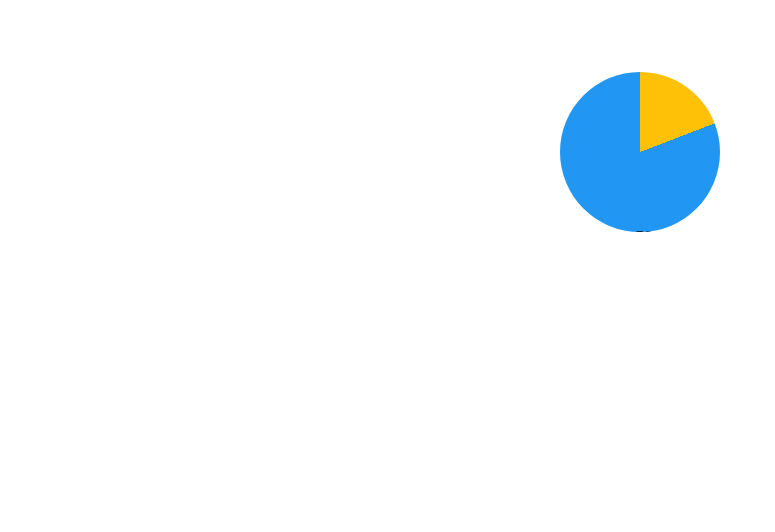
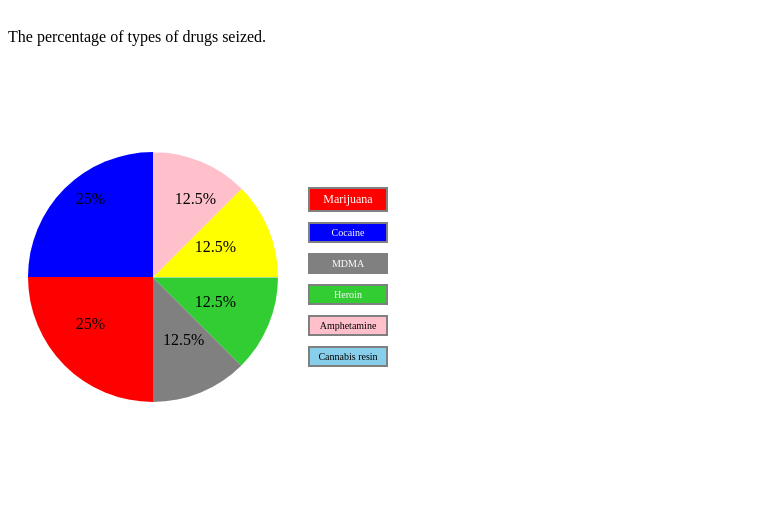
Before and after one commit to andrei645/RoDX-Romanian-Drug-Explorer, a plain HTML site: page components/pie-chart/pie-chart.html in a window 1280 px wide. Shown: the whole page, without its empty margins (0-775 px from the left). Drawn offline with Linux system fonts and the light colour scheme; files that its build step writes are made by us from their sources.

Commit message:
- added labels on pie chart

```diff
--- a/components/pie-chart/pie-chart.css
+++ b/components/pie-chart/pie-chart.css
@@ -1,35 +1,201 @@
+
+.pie-chart-title{
+  margin: 0px;
+  position: relative;
+  top: 20px;
+}
 .charts-wrapper__pie-chart-container{
 
   display: flex;
-      justify-content: center;
-      padding: 1rem;
-      margin: 1rem;
+
 }
 
-  .charts-wrapper__pie-chart-container__wrapper {
-      margin: 5vmin auto;
-      border-radius: 50%;
-      width: 20vmin;
-      height: 20vmin;
-      overflow: hidden;
-      background: linear-gradient(-21deg, #2196f3 50%, transparent 50%), linear-gradient(to right, #2196f3 50%, #ffc107 50%);
+.pie-chart__labels{
+
+  display: flex;
+  flex-direction: column;
+  gap: 10px;
+  align-items: center;
+  justify-content: center;
+  padding-left: 10px;
+}
+.pie-wrap .purple p{
+  position: absolute;
+  top: 140px;
+}
+.pie-wrap .purple p:first-child{
+  top: 70px;
 }
 
-    .charts-wrapper__container-flex{
-      display: flex;
-      justify-content: space-evenly;
+.pie-wrap .green p{
+  position: absolute;
+  top: 20px;
 }
 
-    .charts-wrapper__pie-chart{
-
-      width: 100%;
-      background-color: white;
+.wheat p{
+  left: 10px;
+  position: absolute;
 }
 
-    .charts-wrapper__pie-chart-container__wrapper__item-html {
-      margin: 10vmin 0 0 50vmin;
+.pie-wrap .green p:first-child{
+  top: 0px;
 }
 
-    .charts-wrapper__pie-chart-container__wrapper__item-css {
-      margin: 5vmin;
+.pink p{
+  position: relative;
+  left: -20px;
+  top: 0px;
 }
+
+
+.pie-wrap .pink, .pie-wrap .wheat{
+  justify-content: flex-start;
+}
+
+
+
+.pink{
+  background-color: pink;
+  height:50%;
+  position: absolute;
+  top: 0px;
+  right: 0;
+  width: 50%;
+  clip-path: polygon(0 0, 100% 0%, 0% 100%);
+}
+
+.purple{
+  background-color: yellow;
+  color: black;
+  height:50%;
+  width: 50%;
+  right: 0;
+  top: 0;
+  position: absolute;
+  clip-path:polygon(0% 100%, 100% 0%, 100% 100%);
+}
+
+.green{
+  background-color: limegreen;
+  height:50%;
+  width: 50%;
+  right: 0;
+  top: 50%;
+  position: absolute;
+  clip-path:polygon(0% 0%, 100% 0%, 100% 100%);
+}
+
+.wheat{
+  background-color: grey;
+  height:50%;
+  width: 50%;
+  right: 0;
+  top: 50%;
+  position: absolute;
+  clip-path:polygon(0% 0%, 100% 100%, 0% 100%);
+}
+.pie-wrap .entry{
+  display: flex;
+  flex-direction: column;
+  justify-content: center;
+  align-items: center;
+}
+
+/* *the individual entries* */
+
+.sky-blue{
+  background-color: red;
+  height:50%;
+  width: 50%;
+  display: block;
+}
+
+.light-yellow{
+  background-color: blue;
+  height:50%;
+  width: 50%;
+}
+.wrapper{
+  display: flex;
+  align-items: center;
+  justify-content: center;
+}
+
+.pie-wrap{
+  width: 250px;
+  height: 250px;
+  margin: 10% 20px;
+  overflow: hidden;
+  position: relative;
+  border-radius: 50%;
+  color: black;
+}
+
+.key-wrap label{
+  display: block;
+  border: 1px solid;
+  width: 50px;
+  text-align: center;
+  padding: 10px 15px;
+  cursor: pointer;
+  margin-bottom: 8px;
+  }
+
+  input[type="radio"]{
+    display: none;
+}
+.marijuana-label{
+  width: 70px;
+  background-color: red;
+  padding: 3px;
+  color: white;
+  font-size: 12px;
+  text-align: center;
+  border: 2px solid grey;
+}
+.cocaine-label{
+  width: 70px;
+  background-color: blue;
+  padding: 3px;
+  color: white;
+  text-align: center;
+  font-size: 10px;
+  border: 2px solid grey;
+
+}
+.MDMA-label{
+  width: 70px;
+  background-color: grey;
+  padding: 3px;
+  color: white;
+  text-align: center;
+  font-size: 10px;
+  border: 2px solid grey;
+}
+.heroin-label{
+  width: 70px;
+  background-color: limegreen;
+  padding: 3px;
+  text-align: center;
+  color: white;
+  font-size: 10px;
+  border: 2px solid grey;
+}
+.amphetamine-label{
+  width: 70px;
+  text-align: center;
+  background-color: pink;
+  padding: 3px;
+  color: black;
+  font-size: 10px;
+  border: 2px solid grey;
+}
+.cannabis-resin-label{
+  text-align: center;
+  width: 70px;
+  background-color: skyblue;
+  padding: 3px;
+  color: black;
+  font-size: 10px;
+  border: 2px solid grey;
+}
--- a/components/pie-chart/pie-chart.html
+++ b/components/pie-chart/pie-chart.html
@@ -6,11 +6,55 @@
 </head>
 
 <body>
+    <p class="pie-chart-title">The percentage of types of drugs seized.</p>
     <div class="charts-wrapper__pie-chart-container">
-        <div class="charts-wrapper__pie-chart-container__wrapper">
-            <div class="charts-wrapper__pie-chart-container__wrapper__item-html">19% HTML</div>
-            <div class="charts-wrapper__pie-chart-container__wrapper__item-css">81% CSS</div>
+
+        <div class="pie-wrap">
+            <div class="light-yellow entry">
+                <p>25%</p>
+                <p class="entry-value"></p>
+            </div>
+            <div class="sky-blue entry">
+                <p>25%</p>
+                <p class="entry-value"></p>
+            </div>
+            <div class="pink entry">
+                <p>12.5%</p>
+                <p class="entry-value"> </p>
+            </div>
+            <div class="purple entry">
+                <p> 12.5%</p>
+                <p class="entry-value"></p>
+            </div>
+            <div class="green entry">
+                <p> 12.5%</p>
+                <p class="entry-value"></p>
+            </div>
+            <div class="wheat entry">
+                <p> 12.5%</p>
+                <p class="entry-value"></p>
+            </div>
         </div>
+        <div class="pie-chart__labels">
+            <input type="radio" id="marijuana" name="values" class="marijuana-key" />
+            <label for="marijuana" class="marijuana-label">Marijuana</label>
+
+            <input type="radio" name="values" id="cocaine" class="cocaine-key" />
+            <label for="cocaine" class="cocaine-label"> Cocaine</label>
+
+            <input type="radio" name="values" id="MDMA" class="MDMA-key" />
+            <label for="MDMA" class="MDMA-label"> MDMA</label>
+
+            <input type="radio" name="values" id="heroin" class="heroin-key" />
+            <label for="heroin" class="heroin-label"> Heroin</label>
+
+            <input type="radio" name="values" id="amphetamine" class="amphetamine-key" />
+            <label for="amphetamine" class="amphetamine-label"> Amphetamine</label>
+
+            <input type="radio" name="values" id="cannabis-resin" class="cannabis-resin-key" />
+            <label for="cannabis-resin" class="cannabis-resin-label"> Cannabis resin</label>
+        </div>
+
     </div>
 </body>
 
--- a/js/chart.js
+++ b/js/chart.js
@@ -6,7 +6,6 @@ document.addEventListener('DOMContentLoaded', function () {
     var county = urlParams.get('county');
 
     const countyDetails = romanianCounties.find(countyElem => countyElem.name === county);
-
     if(countyDetails){
         const populationText = countyDetails.name + ' has a population of ' + countyDetails.population + ' inhabitants.';
         document.getElementById('county-name').textContent = countyDetails.name;
```
Also changed, not shown: components/column-chart/column-chart.html (+12 -12 lines), components/column-chart/column-chart.js (+11 -0 lines). Lines whose indentation alone changed are shown as unchanged.
